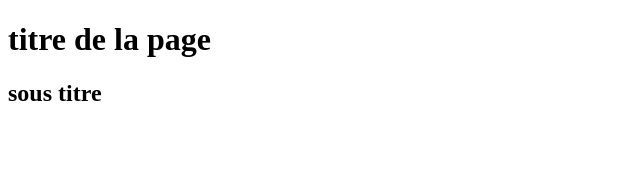
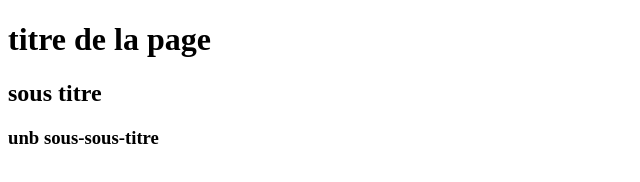
Before and after one commit to Niamor70/depottest, a plain HTML site: page index.html in a window 1280 px wide. Shown: the whole page, without its empty margins (0-640 px from the left). Drawn offline with Linux system fonts and the light colour scheme.

Commit message:
Ajout d'un h3

```diff
--- a/index.html
+++ b/index.html
@@ -9,5 +9,6 @@
 <body>
     <h1>titre de la page</h1>
     <h2>sous titre</h2>
+    <h3>unb sous-sous-titre</h3>
 </body>
 </html>
```
